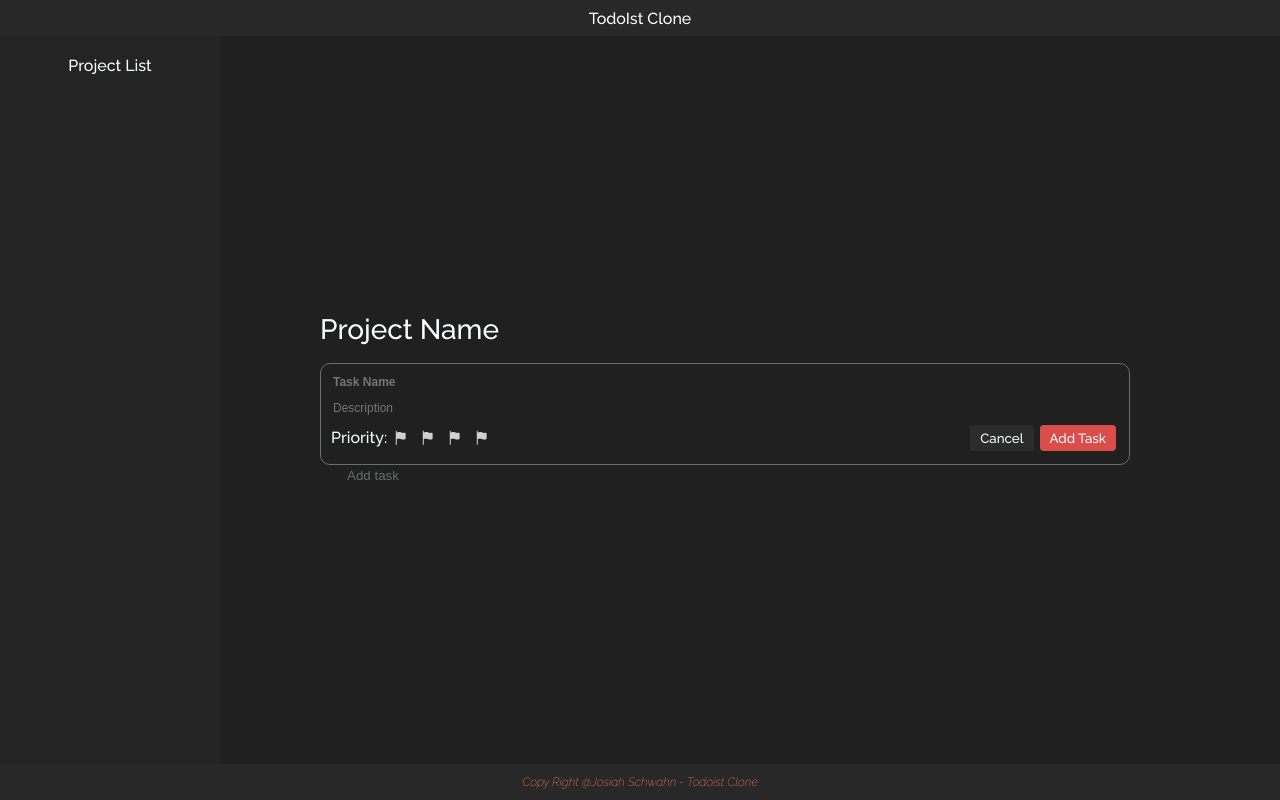
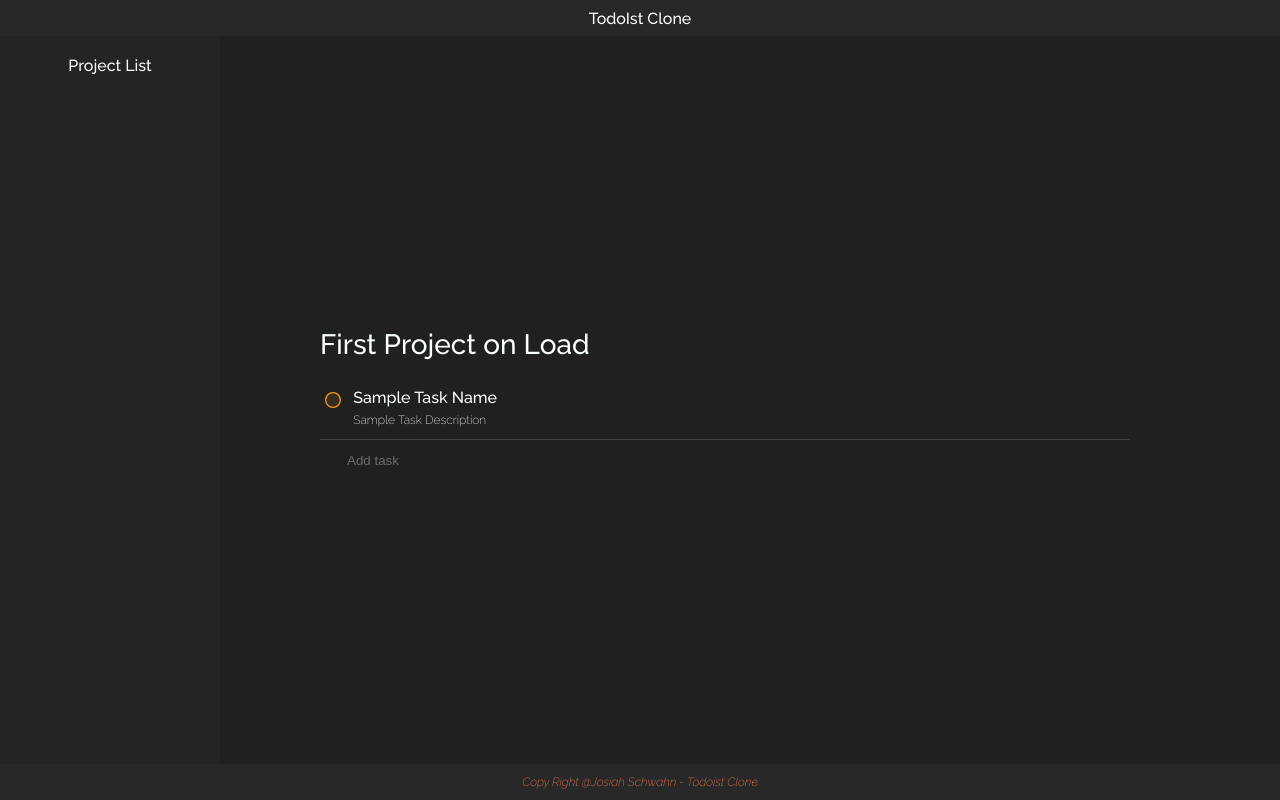
Before and after one commit to JosiahSchwahn/todoist-clone, a website built with webpack: page dist/index.html in a window 1280 px wide. Built offline with nearby package versions, Linux system fonts and the light colour scheme.

Commit message:
UI Controller ~ working on onPageLoad and being able to add tasks to the current projectViewer through the UI

```diff
--- a/src/css/style.css
+++ b/src/css/style.css
@@ -32,13 +32,18 @@
     cursor: pointer;
 }
 
+
+.active-flex{
+    display: flex;
+}
+
 form.rating{
 
-
-    display: flex;
+    display: none;
     flex-direction: column;
     justify-content: space-between;
     height: 80px;
+    width: clamp(400px, 100%, 1500px);
 
     border: solid 1px var(--gray-font-color);
     border: solid 1px var(--gray-font-color);
--- a/src/modules/UIController.js
+++ b/src/modules/UIController.js
@@ -8,22 +8,23 @@
 
 export const UIController = (todolist) => {
 
+    //default selectors and hidden task modal is added to DOM
 
+    //document selectors
+    const taskContainer = document.querySelector(`.project-task-items`);
+    const addTaskBtn = document.querySelector(`#add-task-btn`);
+    const projectName = document.querySelector(`.project-name`);
 
-    const taskContainer = document.querySelector(".project-task-items")
-    const addTaskBtn = document.querySelector(`#add-task-btn`);
+    //creates the modal using the modalCreator module
+    taskContainer.appendChild(modalCreator());
 
+    //modal selectors
+    const modalAddTaskBtn = document.querySelector(`#modal-submit`);
+    const modalCancelBtn = document.querySelector(`#cancel-modal`);
+    const modal = document.querySelector(`form.rating`);
 
-    const loadHomePage = (() =>{
-        //creates addTaskModal
-        const addTaskModal = modalCreator();
-        taskContainer.appendChild(addTaskModal);
-    })();
-
-
-
-
-
+    //project UI Tracker
+    let projectViewNumber = toDoList.getProjectViewNumber();
 
     const renderProjectTasks = (project) =>{
         project.getProjectArray().forEach(task => {
@@ -31,6 +32,39 @@
             taskContainer.appendChild(taskElement);
         });
     };
+
+    const onPageLoad = (() => {
+        console.log("Page loadedddd");
+        //gets the current project we're viewing and gets the name of the project we're currently viewing.
+        projectName.innerHTML = toDoList.getProjectList()[projectViewNumber].getProjectName();
+
+        //loads tasks associated with current project we're viewing
+        renderProjectTasks(toDoList.getProjectList()[projectViewNumber])
+
+    })();
+
+
+    //close task modal
+    modalCancelBtn.addEventListener(`click`, (e)=> {
+        e.preventDefault();
+        modal.reset();
+        modal.style.display = `none`;
+    })
+
+   //displays task modal
+    addTaskBtn.addEventListener(`click`, (e) => {
+        e.preventDefault();
+        modal.style.display = `flex`;
+    });
+
+
+
+
+    const renderProjectList = (toDoList) =>{
+
+    }
+
+
 
 
 
--- a/src/modules/project.js
+++ b/src/modules/project.js
@@ -2,7 +2,7 @@
 
 export const project = ((name) => {
 
-    let projectTasks = [taskItem("Sample Task", "Sample Description")];
+    let projectTasks = [taskItem("Sample Task Name", "Sample Task Description")];
 
     const getProjectName = () => {
         return name;
--- a/src/modules/taskItemUI.js
+++ b/src/modules/taskItemUI.js
@@ -2,8 +2,8 @@
 
 export const taskItemUICreator = (taskItem) => {
 
-    const addTaskModal = document.createElement("div");
-    addTaskModal.id = "item-container";
+    const itemContainer = document.createElement("div");
+    itemContainer.id = "item-container";
 
     const priorityContainer = document.createElement("div");
     priorityContainer.classList.add("task-priority-container");
@@ -47,11 +47,11 @@
     taskNameDescriptionContainer.appendChild(taskName);
     taskNameDescriptionContainer.appendChild(taskDescription);
 
-    addTaskModal.appendChild(priorityContainer);
-    addTaskModal.appendChild(taskNameDescriptionContainer);
+    itemContainer.appendChild(priorityContainer);
+    itemContainer.appendChild(taskNameDescriptionContainer);
 
      // return the item container
-    return addTaskModal;
+    return itemContainer;
 
 
 }
--- a/src/modules/taskModal.js
+++ b/src/modules/taskModal.js
@@ -1,14 +1,11 @@
 
 
 export const modalCreator = () => {
-     // Create the modal div
-    const modalDiv = document.createElement('div');
-    modalDiv.id = 'modal';
+
 
     // Create the form element
     const form = document.createElement('form');
     form.className = 'rating';
-    modalDiv.appendChild(form);
 
     // Create the text input container
     const textInputContainer = document.createElement('div');
@@ -93,7 +90,7 @@
 
     //setting cancel button attributes
     cancelButton.setAttribute("id","cancel-modal");
-    cancelButton.setAttribute("type", "cancel");
+
 
     modalBottomButtonContainer.appendChild(cancelButton);
 
@@ -112,6 +109,6 @@
 
 
 
-    return modalDiv;
+    return form;
 
 }
--- a/src/modules/todolist.js
+++ b/src/modules/todolist.js
@@ -3,7 +3,8 @@
 
 export const toDoList = (() =>{
 
-    let projectList = [project("Sample Project")];
+    let projectList = [project("First Project on Load")];
+    let currentViewProject = 0;
 
 
     const getProjectList = () => {
@@ -26,7 +27,16 @@
         projectList.push(newProject);
     }
 
-    return {printProjectList, addProject, getProjectList, containsProject}
+    const getProjectViewNumber = () =>{
+        return currentViewProject
+    }
+
+    const setProjectViewNumber = (newView) =>{
+
+        currentViewProject = newView;
+    }
+
+    return {printProjectList, addProject, getProjectList, containsProject, getProjectViewNumber, setProjectViewNumber}
 
 
 })();
```
Also changed, not shown: dist/index.html, dist/main.js.
